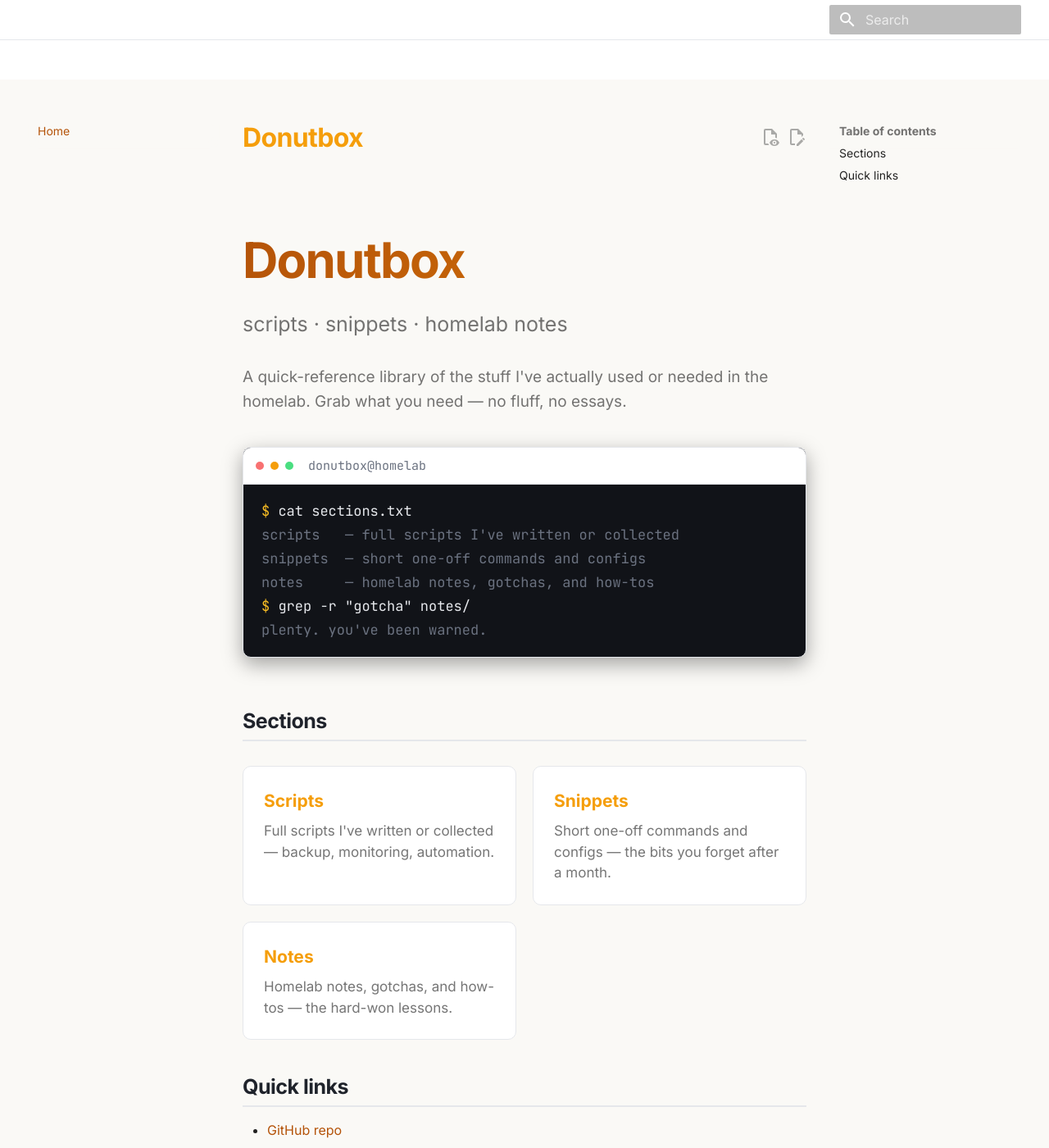
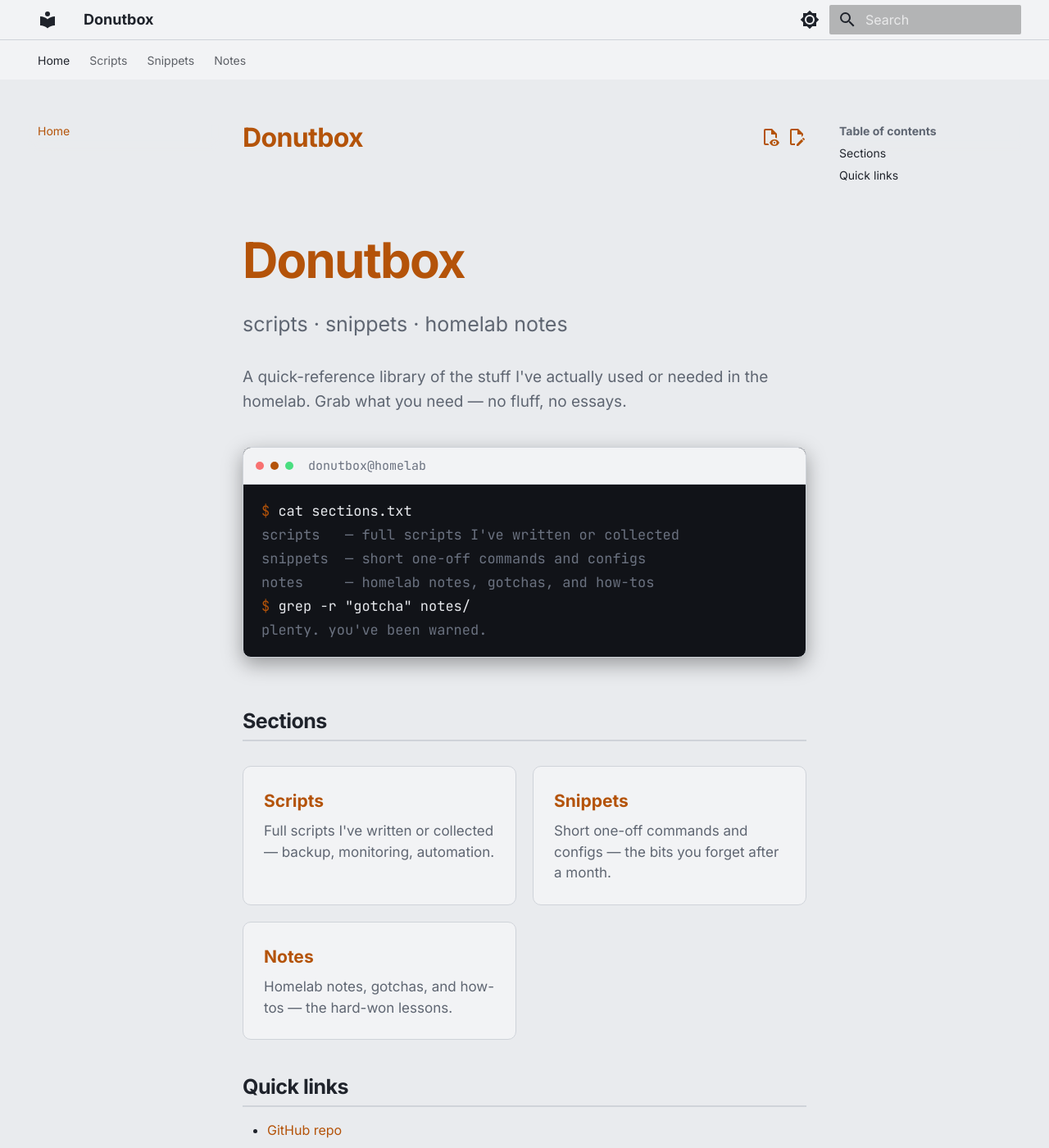
Before and after one commit to shreddeddonut/donutbox-docs, an MkDocs documentation site: the page built from docs/index.md, in a window 1280 px wide and 1400 px high. Shown: the whole window at 82% size. Built offline with MkDocs 1.6.1 and Material for MkDocs 9.7.7, drawn with Linux system fonts in a browser that asks for light colours.

Commit message:
Theme fixes: single amber shade, grey light mode, visible icons in both schemes

```diff
--- a/docs/stylesheets/extra.css
+++ b/docs/stylesheets/extra.css
@@ -6,9 +6,7 @@
   --db-font-display: "Space Grotesk", "Inter", -apple-system, BlinkMacSystemFont, Helvetica, Arial, sans-serif;
   --db-font-body: "Inter", -apple-system, BlinkMacSystemFont, Helvetica, Arial, sans-serif;
   --db-font-mono: "JetBrains Mono", ui-monospace, SFMono-Regular, Menlo, Consolas, monospace;
-  --db-amber: #f59e0b;
-  --db-amber-bright: #fbbf24;
-  --db-amber-dim: #b45309;
+  --db-amber: #b45309;
   --db-bg-deep: #0f1115;
   --db-bg-card: #161a22;
   --db-border: #262c38;
@@ -18,28 +16,49 @@
   --md-default-bg-color: var(--db-bg-deep);
   --md-default-fg-color: #e5e7eb;
   --md-default-fg-color--light: #9ca3af;
+  --md-typeset-color: #e5e7eb;
   --md-primary-fg-color: var(--db-amber);
-  --md-primary-fg-color--light: var(--db-amber-bright);
-  --md-primary-fg-color--dark: var(--db-amber-dim);
-  --md-accent-fg-color: var(--db-amber-bright);
-  --md-typeset-a-color: var(--db-amber-bright);
+  --md-primary-fg-color--light: var(--db-amber);
+  --md-primary-fg-color--dark: var(--db-amber);
+  --md-primary-bg-color: #e5e7eb;
+  --md-accent-fg-color: var(--db-amber);
+  --md-typeset-a-color: var(--db-amber);
   --md-code-bg-color: var(--db-bg-card);
   --md-code-fg-color: #d1d5db;
   --md-typeset-table-color: var(--db-border);
 }
 
 [data-md-color-scheme="donutbox-light"] {
-  --md-default-bg-color: #faf9f6;
+  --md-default-bg-color: #e9ebee;
   --md-default-fg-color: #1f232b;
-  --md-primary-fg-color: var(--db-amber-dim);
+  --md-default-fg-color--light: #5f6672;
+  --md-typeset-color: #1f232b;
+  --md-primary-fg-color: var(--db-amber);
   --md-primary-fg-color--light: var(--db-amber);
-  --md-primary-fg-color--dark: #92400e;
-  --md-accent-fg-color: #d97706;
-  --md-typeset-a-color: #b45309;
-  --md-code-bg-color: #f3f0ea;
+  --md-primary-fg-color--dark: var(--db-amber);
+  --md-primary-bg-color: #1f232b;
+  --md-accent-fg-color: var(--db-amber);
+  --md-typeset-a-color: var(--db-amber);
+  --md-code-bg-color: #dfe2e7;
   --md-code-fg-color: #374151;
-  --db-bg-card: #ffffff;
-  --db-border: #e5e7eb;
+  --db-bg-card: #f2f3f5;
+  --db-border: #cfd3d9;
+}
+
+/* icon buttons in the article (edit / view source) + pilcrow links */
+.md-content__button .md-icon,
+.md-content__button svg {
+  color: var(--md-typeset-a-color);
+  fill: currentColor;
+}
+.md-content__button:hover .md-icon {
+  color: var(--md-accent-fg-color);
+}
+.md-typeset .headerlink {
+  color: var(--md-typeset-a-color);
+}
+.md-typeset .headerlink:hover {
+  color: var(--md-accent-fg-color);
 }
 
 body {
@@ -94,16 +113,11 @@ body {
   font-weight: 800;
   letter-spacing: -0.03em;
   margin: 0 0 0.5rem;
-  background: linear-gradient(120deg, var(--db-amber-bright), var(--db-amber));
-  -webkit-background-clip: text;
-  background-clip: text;
-  color: transparent;
+  color: var(--db-amber);
 }
 
 [data-md-color-scheme="donutbox-light"] .db-hero .db-hero-title {
-  background: linear-gradient(120deg, #b45309, #d97706);
-  -webkit-background-clip: text;
-  background-clip: text;
+  color: var(--db-amber);
 }
 
 .db-hero .db-hero-tagline {
@@ -170,7 +184,7 @@ body {
   overflow-x: auto;
 }
 
-.db-term .db-prompt { color: var(--db-amber-bright); }
+.db-term .db-prompt { color: var(--db-amber); }
 .db-term .db-cmd { color: #e5e7eb; }
 .db-term .db-out { color: #6b7280; }
 
@@ -194,7 +208,7 @@ body {
 
 .db-card:hover {
   transform: translateY(-2px);
-  border-color: var(--db-amber-dim);
+  border-color: var(--db-amber);
   box-shadow: 0 6px 20px rgba(0, 0, 0, 0.25);
 }
 
```
